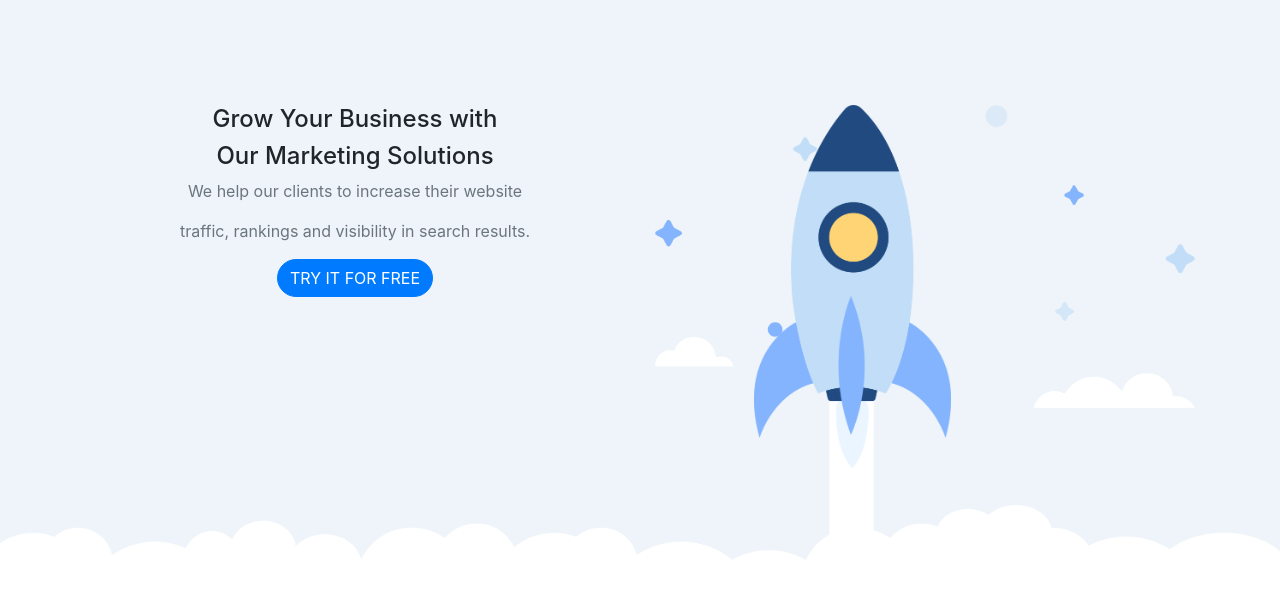
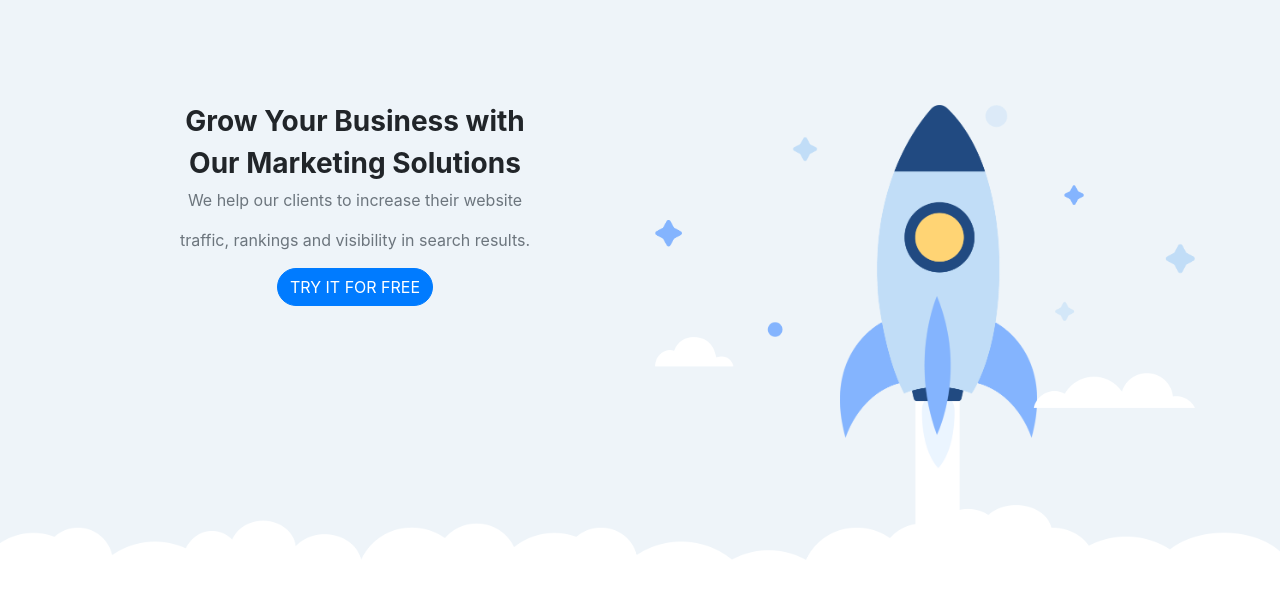
Before and after one commit to AndLight/ING-Web, a plain HTML site: page index.html in a window 1280 px wide. Shown: the part 63-660 px from the top of the page. Drawn offline with nearby package versions, Linux system fonts and the light colour scheme.

Commit message:
Pozicionirao raketicu

```diff
--- a/index.html
+++ b/index.html
@@ -34,7 +34,7 @@
     <div class="collapse navbar-collapse" id="navbarResponsive">
       <ul class="navbar-nav text-uppercase">
         <li class="nav-item">
-          <a class="nav-link js-scroll-trigger" href="#">HOME</a>
+          <a class="nav-link js-scroll-trigger" href="#home">HOME</a>
         </li>
         <li class="nav-item">
           <a class="nav-link js-scroll-trigger" href="#">WHAT WE DO</a>
@@ -59,14 +59,14 @@
     <div class="row text-center">
       <div class="col-md-6 prviDeo">
         <!--Posto ne mogu da se posavetujem stavicu ovako u dva reda samo jer lepse izgleda-->
-        <h4 class="service-heading">Grow Your Business with</h4>
-        <h4 class="service-heading">Our Marketing Solutions</h4>
+        <h3 style="font-weight: bold;">Grow Your Business with</h3>
+        <h3 style="font-weight: bold;">Our Marketing Solutions</h3>
         <p class="text-muted">We help our clients to increase their website</p>
         <p class="text-muted">traffic, rankings and visibility in search results.</p>
-        <a class="btn btn-primary roundBtn text-uppercase" href="#services">Try it for free</a>
+        <a class="btn btn-primary roundBtn text-uppercase" href="">Try it for free</a>
       </div>
-      <div class="col-md-6 drugiDeo">
-        <img class=" " src="images/rocket2.png" style="position: absolute; left: 20%;">
+      <div class="col-md-6 drugiDeo" >
+        <img class="img-fluid" src="images/rocket2.png" style="position: absolute; left:35%;">
         <img class=" img-fluid" src="images/rocket3.png" style="position: relative;">
         <img class=" img-fluid" src="images/rocket4.png" style="position: relative;">
       </div>
@@ -77,6 +77,9 @@
 <img class="cloudAtTheBottom img-fluid" src="images/rocket1.png">
 <!--Home End-->
 
+<!--What we do-->
+
+<!--What we do end-->
 
 <!-- bootstrap --><!--
 <script src="https://ajax.googleapis.com/ajax/libs/jquery/3.4.1/jquery.min.js"></script>
```
